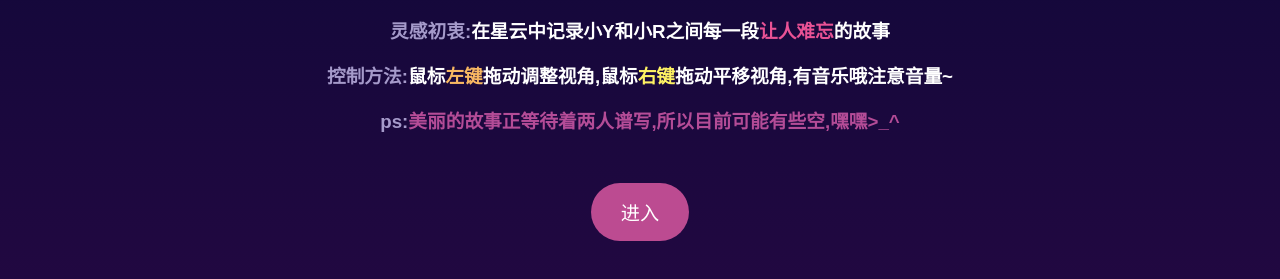
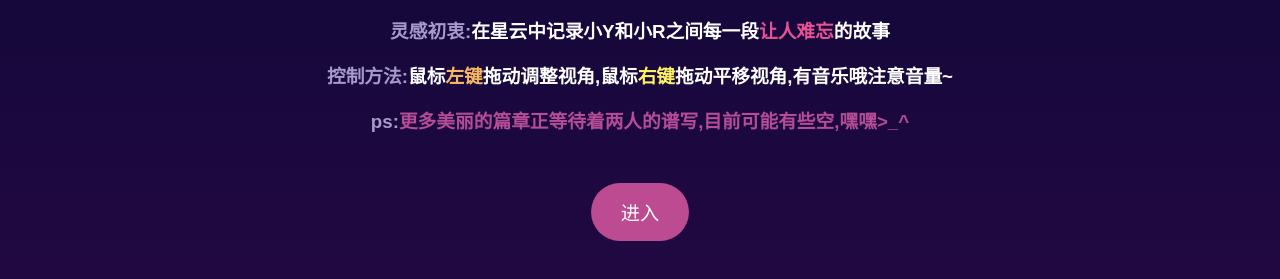
Before and after one commit to LaputaMao/Meet_by_Magpie_Bridge, a plain HTML site: page index.html in a window 1280 px wide. Shown: the part 313-592 px from the top of the page. Drawn offline with nearby package versions, Linux system fonts and the light colour scheme.

Commit message:
Title page fix

```diff
--- a/index.html
+++ b/index.html
@@ -24,7 +24,7 @@
         <h3><span style="color: #a59aca;">控制方法:</span>鼠标<span style="color: #f8b862;">左键</span>拖动调整视角,鼠标<span
                 style="color: #fef263;">右键</span>拖动平移视角,有音乐哦注意音量~</h3>
         <br>
-        <h3><span style="color: #a59aca;">ps:</span><span style="color: #b44c97;">美丽的故事正等待着两人谱写,所以目前可能有些空,嘿嘿>_^</span>
+        <h3><span style="color: #a59aca;">ps:</span><span style="color: #b44c97;">更多美丽的篇章正等待着两人的谱写,目前可能有些空,嘿嘿>_^</span>
         </h3>
         <br>
         <button id="startBtn">进入</button>
```
